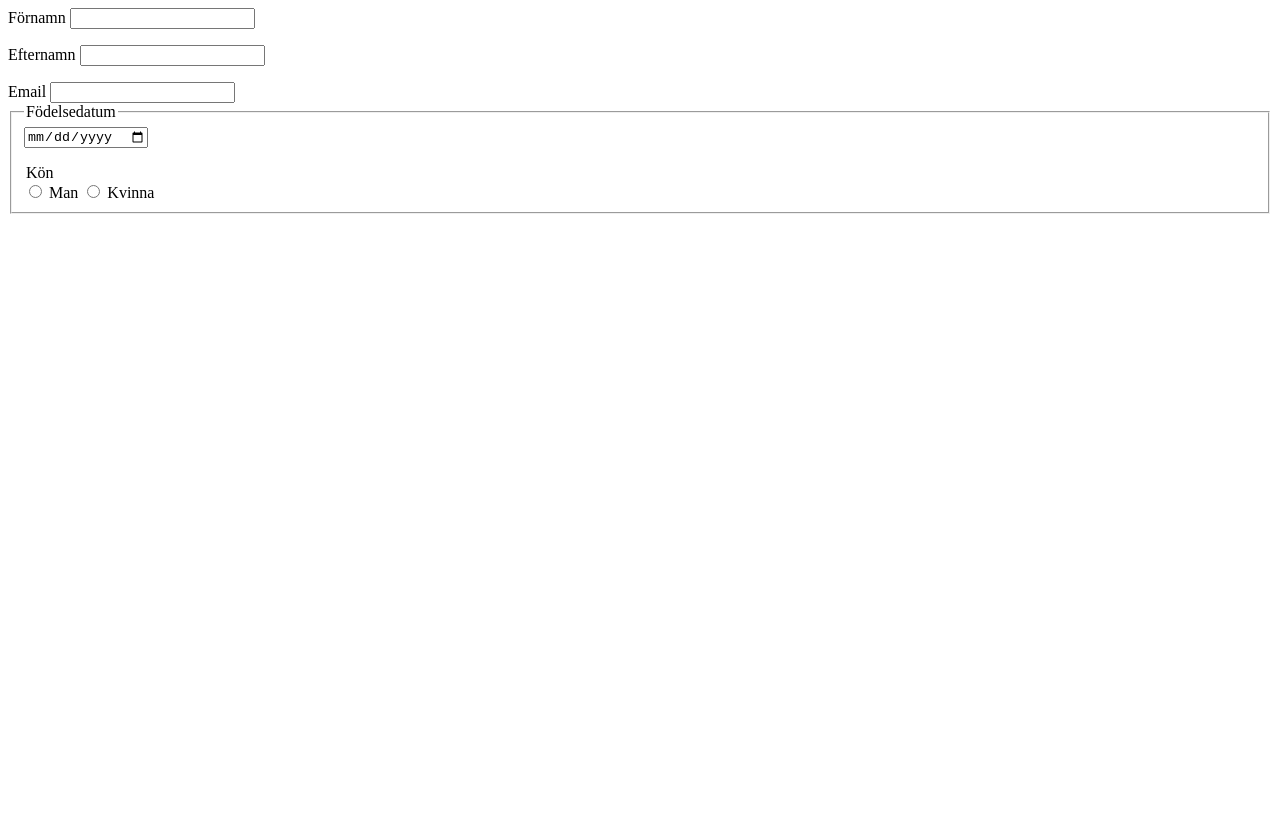
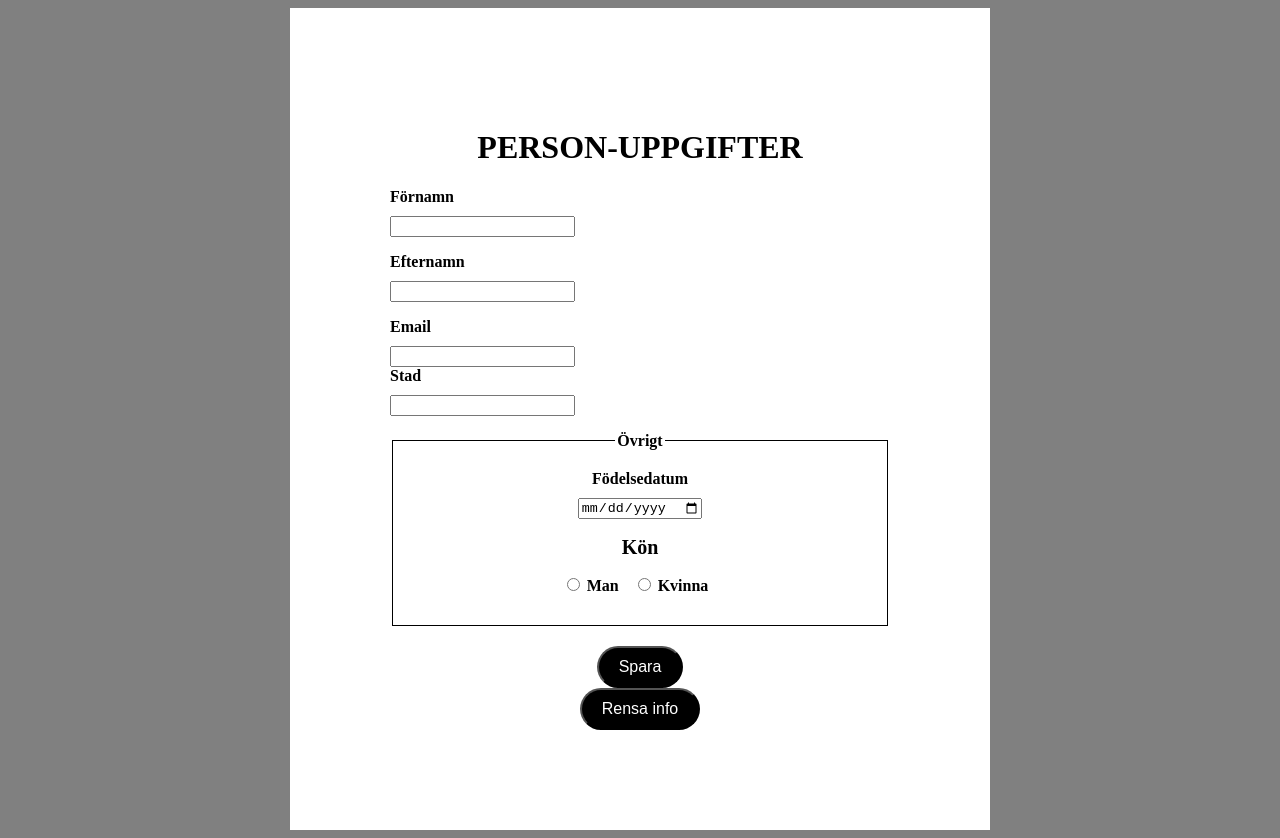
Before and after one commit to Appilistus/examination-grupp-d, a plain HTML site: page index.html in a window 1280 px wide. Before the commit the page ends 800 px from the top, so only its background shows below. Drawn offline with Linux system fonts and the light colour scheme.

Commit message:
fixa localStorage

```diff
--- a/app.js
+++ b/app.js
@@ -0,0 +1,38 @@
+function saveData() {
+localStorage.setItem("Förnamn", document.getElementById("Förnamn").value);
+localStorage.setItem("Efternamn", document.getElementById("Efternamn").value);
+localStorage.setItem("Email", document.getElementById("Email").value);
+localStorage.setItem("Stad", document.getElementById("Stad").value);
+localStorage.setItem("Födelsedatum", document.getElementById("date").value);
+
+const kön = document.querySelector('input[name="kon"]:checked');
+if (kön) {
+  localStorage.setItem("Kön", kön.value);
+}
+}
+function clearForm() {
+    localStorage.clear();
+  document.getElementById("Förnamn").value = "";
+  document.getElementById("Efternamn").value = "";
+  document.getElementById("Email").value = "";
+  document.getElementById("Stad").value = "";
+  document.getElementById("date").value = "";
+  document.querySelector('input[name="kon"]:checked').checked = false;
+}
+
+function loadData() {
+document.getElementById("Förnamn").value = localStorage.getItem("Förnamn") || "";
+document.getElementById("Efternamn").value = localStorage.getItem("Efternamn") || "";
+document.getElementById("Email").value = localStorage.getItem("Email") || "";
+document.getElementById("Stad").value = localStorage.getItem("Stad") || "";
+document.getElementById("date").value = localStorage.getItem("Födelsedatum") || "";
+
+const savedKön = localStorage.getItem("Kön");
+if (savedKön) {
+  const könRadio = document.querySelector(`input[name="kon"][value="${savedKön}"]`);
+  if (könRadio) {
+    könRadio.checked = true;
+  }
+}
+}
+loadData();
--- a/index.html
+++ b/index.html
@@ -5,7 +5,7 @@
   <meta name="viewport" content="width=device-width, initial-scale=1.0">
   <link rel="stylesheet" href="style.css">
   <title>Document</title>
-  <script src="script.js" defer></script>
+<script src="app.js" defer></script>
 </head>
 <body>
   <!-- login -->
@@ -16,6 +16,10 @@
 
   <!-- profil -->
 
+  <main>
+
+
+<h1>PERSON-UPPGIFTER</h1>
 <label for="Förnamn">Förnamn</label>
 <input type="text" id="Förnamn" name="Förnamn" required>
 <p>
@@ -28,40 +32,33 @@
 
 
 
-</p>
-<label for="Email" id="Email" >Email</label>
-<input type="email" id="Email" name="Email" required>
+<label for="Email">Email</label><input type="text" id="Email" name="Email" required>
 
-
-
-
+<label for="Stad">Stad</label>
+<input type="text" id="Stad" name="Stad">
 
 <fieldset>
-  <legend>Födelsedatum</legend>
-  <label for="date"></label>
-  <input date="2026-10" type="date" id="date" name="date" required>
+  <legend>Övrigt</legend>
+  <label for="date"> Födelsedatum</label>
+  <input type="date" id="date" name="date" required>
 
 <p>
 
 
 </p>
 
-<legend>Kön</legend>
+<h2>Kön</h2>
+
     <input type="radio" id="man" name="kon" value="man" />
-    <label for="man">Man</label>
+    <label id ="label-man"for="man">Man</label>
     <input type="radio" id="kvinna" name="kon" value="kvinna" />
-    <label for="kvinna">Kvinna</label>
+    <label id ="label-kvinna" for="kvinna">Kvinna</label>
 
 </fieldset>
+<button type="button" id="saveBtn" onclick="saveData()">Spara</button>
+<button type="button" id="clearBtn" onclick="clearForm()">Rensa info</button>
 
-
-
-
-
-
-
-<link rel="stylesheet" href="style.css">
-
+</main>
 
 </body>
 </html>
--- a/style.css
+++ b/style.css
@@ -0,0 +1,56 @@
+body{
+    background-color: gray;
+}
+
+main{
+    background-color: white;
+max-width: 500px;
+    margin: 0 auto;
+    padding: 100px;
+     font-weight: bold;
+}
+
+h1{
+    text-align: center;
+}
+
+fieldset{
+    text-align: center;
+    border: 1px solid black;
+    padding: 20px;
+    margin-bottom: 20px;
+}
+legend{
+    text-align: center;
+
+}
+h2{
+    text-align: center;
+    font-size: 20px;
+}
+label{
+    display: block;
+    margin-bottom: 10px;
+
+}
+
+#label-man{
+    display: inline-block;
+    margin-right: 10px;
+}
+#label-kvinna{
+    display: inline-block;
+    margin-right: 10px;
+}
+
+button{
+    display: block;
+    margin: 0 auto;
+    padding: 10px 20px;
+    font-size: 16px;
+    background-color: black;
+    color: white;
+    border-radius: 40px;
+    border-radius: 50px;
+
+}
```
